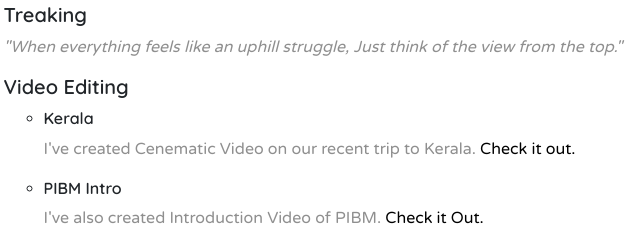
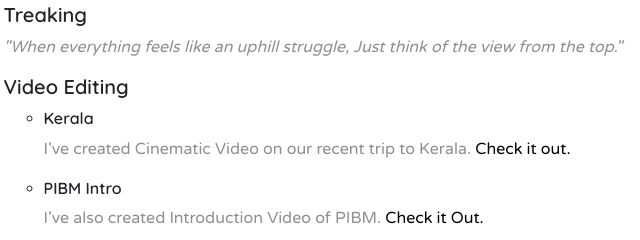
Before and after one commit to RohanShelar-github/portfolio, a plain HTML site: page index.html in a window 1280 px wide. Shown: the part 2180-2420 px from the top of the page, 318-958 px from the left. Drawn offline with nearby package versions, Linux system fonts and the light colour scheme.

Commit message:
Update index.html

```diff
--- a/index.html
+++ b/index.html
@@ -193,7 +193,7 @@
           <ul>
             <li>
               <h6>Kerala</h6>
-              <p>I've created Cenematic Video on our recent trip to Kerala. <a href="https://youtu.be/fe2cbNb4rkk">Check it out.</a></p>
+              <p>I've created Cinematic Video on our recent trip to Kerala. <a href="https://youtu.be/fe2cbNb4rkk">Check it out.</a></p>
             </li>
             <li>
               <h6>PIBM Intro</h6>
```
